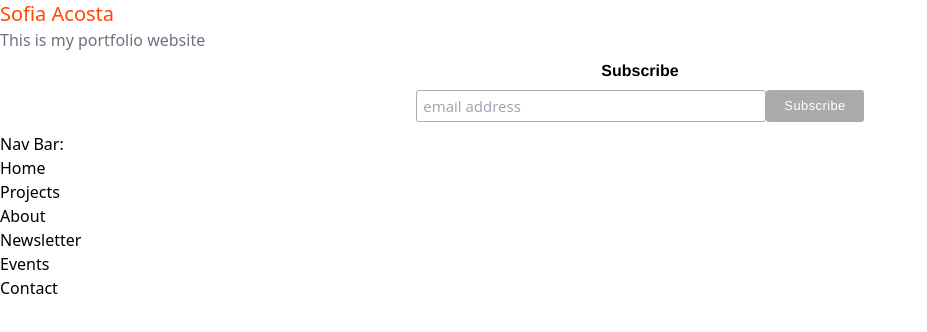
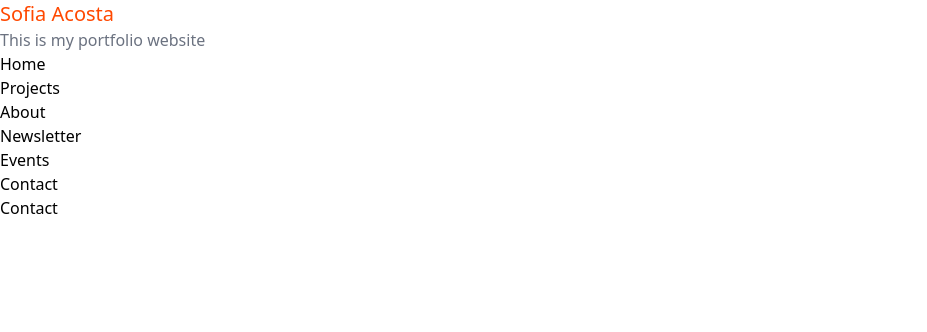
Before and after one commit to Sofacosta/portfolio-website, a React (Create React App) app: page /contact in a window 1280 px wide. Shown: the top 332 px of the page, without its empty margins (0-927 px from the left). Built offline with nearby package versions, Linux system fonts and the light colour scheme.

Commit message:
Route each link

```diff
--- a/src/components/About.js
+++ b/src/components/About.js
@@ -4,6 +4,7 @@ const About = () => {
   return (
     <>
       {/* do stuff */}
+      <h1>About</h1>
     </>
   )
 }
--- a/src/components/App.js
+++ b/src/components/App.js
@@ -1,27 +1,48 @@
-import Newsletter from './Newsletter';
+import React from 'react';
+import { BrowserRouter as Router, Switch, Route } from "react-router-dom";
+
+import About from './About';
+import Contact from './Contact';
+import Events from './Events';
+import Home from "./Home";
+import Nav from "./Nav";
+import Newsletter  from './Newsletter';
+import Projects from './Projects';
+
 import '../index.css';
-import Nav from "./Nav";
-import { BrowserRouter as Router, Switch, Route } from "react-router-dom";
-import Home from "./Home";
 
 const App = () => {
   return (
-    <Router>
-    <div>
-      <div className= "text-xl font-medium text-primary">Sofia Acosta</div>
-      <p className="text-gray-500">This is my portfolio website</p>
-      <Newsletter />
-    </div>
-      <Nav />
-      <Switch>
-        <Route path="/nav">
-          <Nav />
+    <>
+      <header>
+        <h1 className= "text-xl font-medium text-primary">Sofia Acosta</h1>
+        <h2 className="text-gray-500">This is my portfolio website</h2>
+      </header>
+
+      <Router>
+        <Nav />
+        <Switch>
+          <Route path="/about">
+            <About />
+          </Route>
+          <Route path="/contact">
+            <Contact />
+          </Route>
+          <Route path="/events">
+            <Events />
+          </Route>
+          <Route path="/newsletter">
+            <Newsletter />
+          </Route>
+          <Route path="/projects">
+            <Projects />
           </Route>
           <Route path="/">
             <Home />
           </Route>
-      </Switch>
-    </Router>
+        </Switch>
+      </Router>
+    </>
   );
 }
 export default App;
--- a/src/components/Contact.js
+++ b/src/components/Contact.js
@@ -4,6 +4,7 @@ const Contact = () => {
   return (
     <>
       {/* do stuff */}
+      <h1>Contact</h1>
     </>
   )
 }
--- a/src/components/Events.js
+++ b/src/components/Events.js
@@ -4,6 +4,7 @@ const Events = () => {
   return (
     <>
       {/* do stuff */}
+      <h1>Events</h1>
     </>
   )
 }
--- a/src/components/Home.js
+++ b/src/components/Home.js
@@ -4,6 +4,7 @@ const Home = () => {
   return (
     <>
       {/* do stuff */}
+      <h1>Home</h1>
     </>
   )
 }
--- a/src/components/Nav.js
+++ b/src/components/Nav.js
@@ -3,8 +3,7 @@ import { Link } from "react-router-dom";
 
 const Nav = () => {
   return (
-    <>
-      <h1>Nav Bar:</h1>
+    <nav>
       <ul>
         <li>
           <Link to="/">Home</Link>
@@ -16,16 +15,16 @@ const Nav = () => {
           <Link to="/about">About</Link>
         </li>
         <li>
-          <Link to="newsletter">Newsletter</Link>
+          <Link to="/newsletter">Newsletter</Link>
         </li>
         <li>
-          <Link to="events">Events</Link>
+          <Link to="/events">Events</Link>
         </li>
         <li>
-          <Link to="contact">Contact</Link>
+          <Link to="/contact">Contact</Link>
         </li>
       </ul>
-    </>
+    </nav>
   )
 }
 
--- a/src/components/Projects.js
+++ b/src/components/Projects.js
@@ -4,6 +4,7 @@ const Projects = () => {
   return (
     <>
       {/* do stuff */}
+      <h1>Projects</h1>
     </>
   )
 }
```
Also changed, not shown: 1 other file (tests, documents, lock files or other folders).
